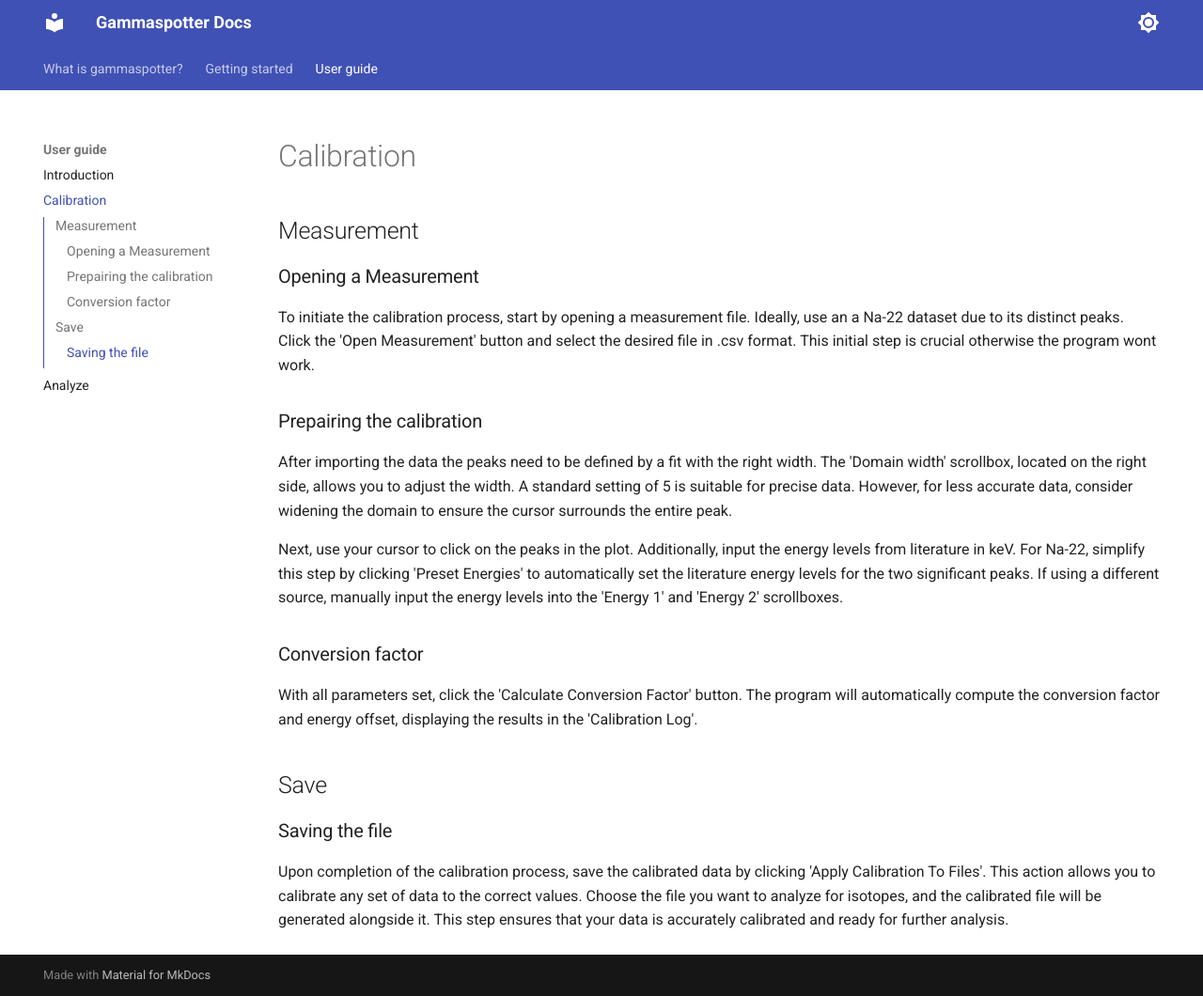
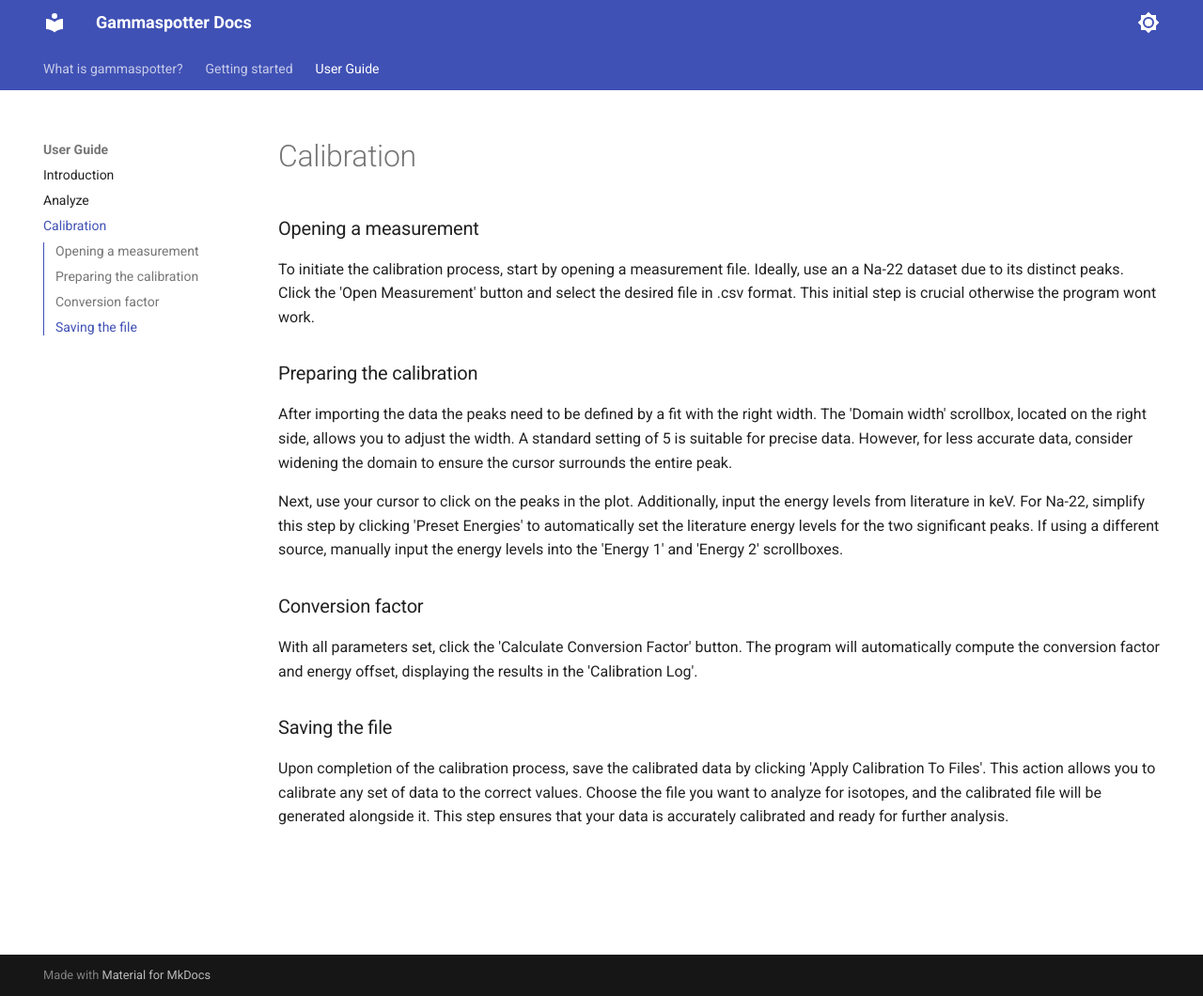
Before and after one commit to tijnsc/gammaspotter, an MkDocs documentation site: the page built from docs/User Guide/calibrate.md, in a window 1280 px wide and 1060 px high. Shown: the whole window at 94% size. Built offline with MkDocs 1.6.1 and Material for MkDocs 9.7.7, drawn with Linux system fonts in a browser that asks for light colours.

Commit message:
rename user guide doc pages

```diff
--- a/docs/user_guide/2. calibrate.md
+++ b/docs/User Guide/calibrate.md
@@ -1,24 +1,15 @@
 # Calibration
 
-## Measurement
-
-### Opening a Measurement
-
+### Opening a measurement
 To initiate the calibration process, start by opening a measurement file. Ideally, use an a Na-22 dataset due to its distinct peaks. Click the 'Open Measurement' button and select the desired file in .csv format. This initial step is crucial otherwise the program wont work.
 
-
-### Prepairing the calibration
-
+### Preparing the calibration
 After importing the data the peaks need to be defined by a fit with the right width. The 'Domain width' scrollbox, located on the right side, allows you to adjust the width. A standard setting of 5 is suitable for precise data. However, for less accurate data, consider widening the domain to ensure the cursor surrounds the entire peak.
 
 Next, use your cursor to click on the peaks in the plot. Additionally, input the energy levels from literature in keV. For Na-22, simplify this step by clicking 'Preset Energies' to automatically set the literature energy levels for the two significant peaks. If using a different source, manually input the energy levels into the 'Energy 1' and 'Energy 2' scrollboxes.
 
 ### Conversion factor
-
 With all parameters set, click the 'Calculate Conversion Factor' button. The program will automatically compute the conversion factor and energy offset, displaying the results in the 'Calibration Log'.
 
-## Save
-
 ### Saving the file
-
 Upon completion of the calibration process, save the calibrated data by clicking 'Apply Calibration To Files'. This action allows you to calibrate any set of data to the correct values. Choose the file you want to analyze for isotopes, and the calibrated file will be generated alongside it. This step ensures that your data is accurately calibrated and ready for further analysis.
```
Also changed, not shown: docs/User Guide/index.md (added, +8 -0 lines), docs/user_guide/1. introduction.md (deleted, +0 -11 lines), docs/User Guide/analyze.md (renamed from docs/user_guide/3. analyze.md).
